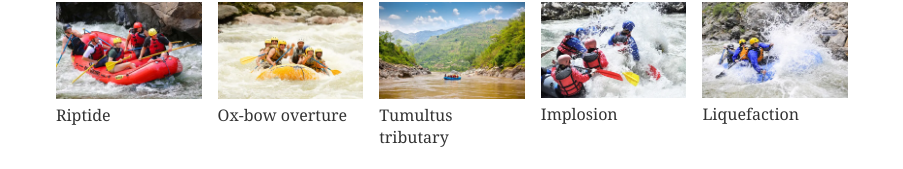
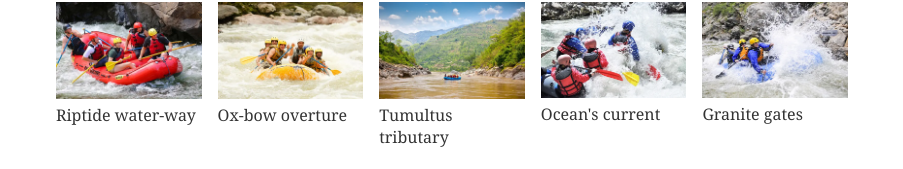
Before and after one commit to Eu-Mag/wdd130, a plain HTML site: page wwr/about.html in a window 1280 px wide. Shown: the part 1104-1273 px from the top of the page, without its empty margins (188-1091 px from the left). Drawn offline with Linux system fonts and the light colour scheme.

Commit message:
week' s adjustments

```diff
--- a/wwr/about.html
+++ b/wwr/about.html
@@ -41,8 +41,8 @@
         <section class="adventure">
             <h2>Adventure Awaits You!</h2>
             <figure>
-                <img src="images/adventure-1.webp" alt="Riptide">
-                <figcaption>Riptide</figcaption>
+                <img src="images/adventure-1.webp" alt="Riptide water-way">
+                <figcaption>Riptide water-way</figcaption>
             </figure>
             <figure>
                 <img src="images/adventure-2.webp" alt="Ox-bow overture">
@@ -53,12 +53,12 @@
                 <figcaption>Tumultus tributary</figcaption>
             </figure>
             <figure>
-                <img src="images/adventure-4.webp" alt="Implosion">
-                <figcaption>Implosion</figcaption>
+                <img src="images/adventure-4.webp" alt="Ocean's current">
+                <figcaption>Ocean's current</figcaption>
             </figure>
             <figure>
-                <img src="images/adventure-5.webp" alt="Liquefaction">
-                <figcaption>Liquefaction</figcaption>
+                <img src="images/adventure-5.webp" alt="Granite gates">
+                <figcaption>Granite gates</figcaption>
             </figure>
         </section>
     </main>
```
